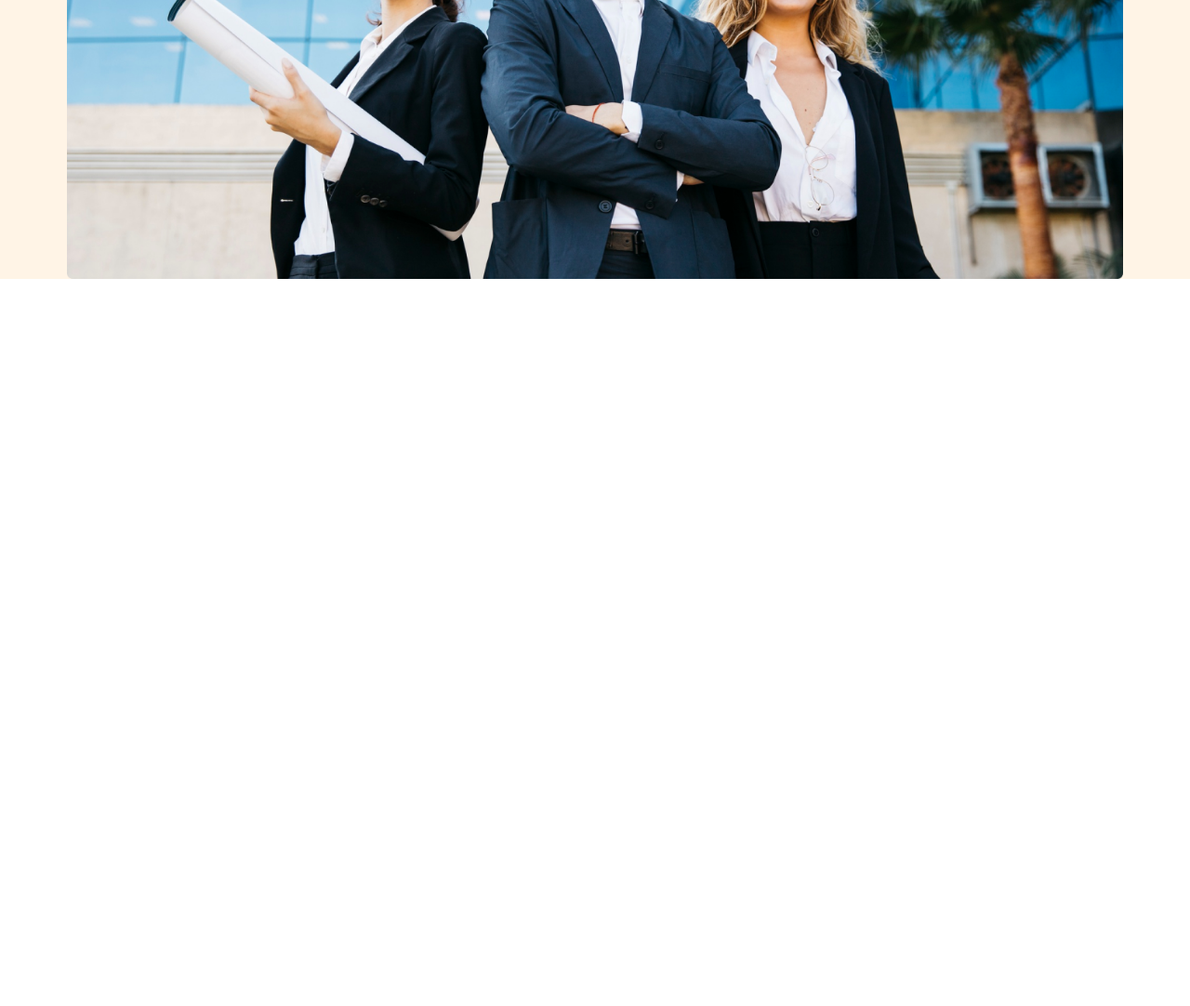
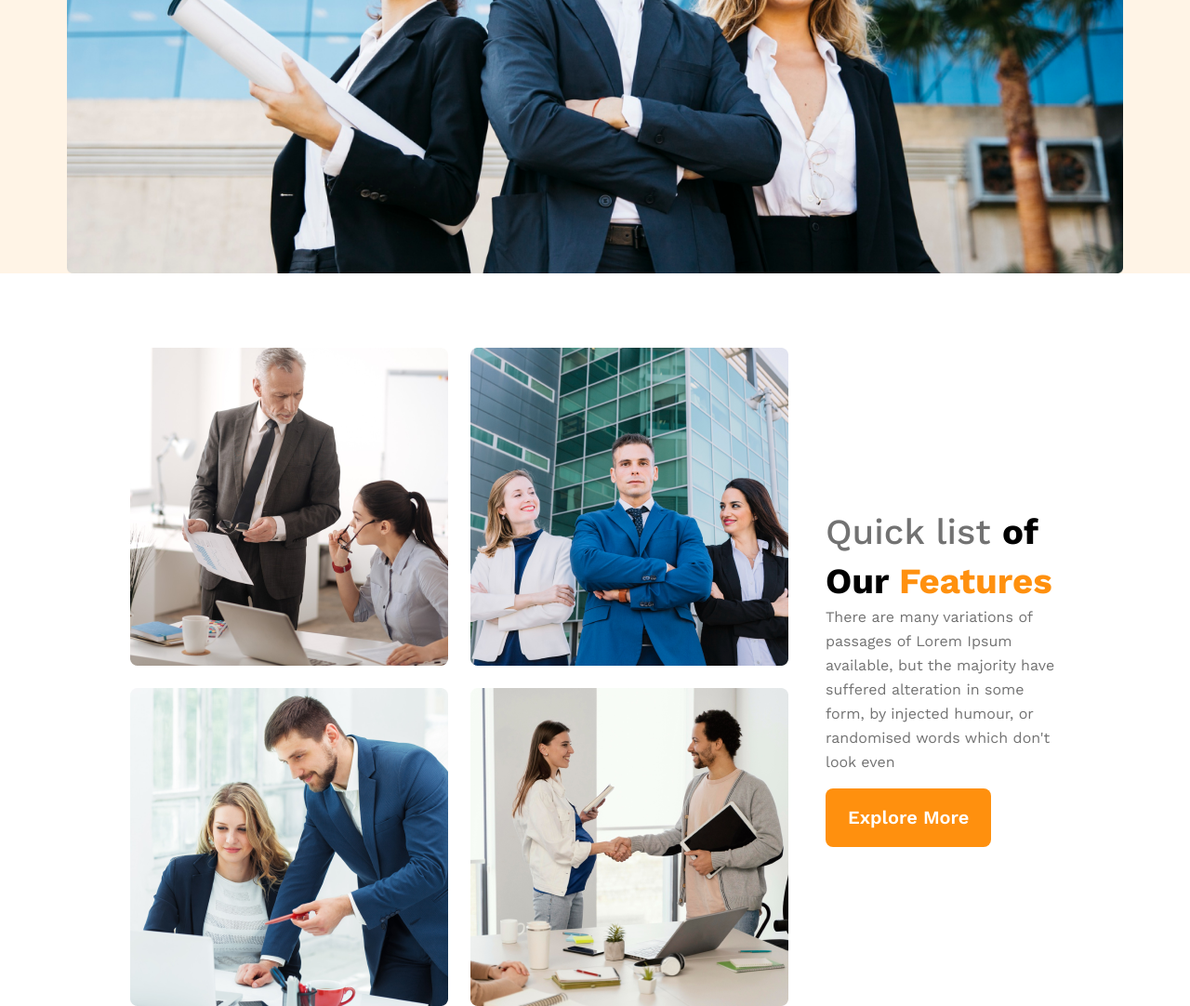
Before and after one commit to codeSmith-006/g3-architect-website-responsive, a plain HTML site: page index.html in a window 1280 px wide. Shown: the part 806-1888 px from the top of the page at 93% size. Before the commit the page ends 1106 px from the top, so only its background shows below. Drawn offline with nearby package versions, Linux system fonts and the light colour scheme.

Commit message:
finished features section with responsive

```diff
--- a/index.html
+++ b/index.html
@@ -29,11 +29,23 @@
             </div>
             <img src="images/banner.png" alt="">
         </div>
-
     </header>
 
     <main>
+        <section class="teams">
+            <div class="team-img-container">
+                <img src="images/team1.png" alt="">
+                <img src="images/team2.png" alt="">
+                <img src="images/team3.png" alt="">
+                <img src="images/team4.png" alt="">
+            </div>
 
+            <div class="features">
+                <h1>Quick list <span class="bold">of Our </span> <span class="org-fet">Features</span></h1>
+                <p>There are many variations of passages of Lorem Ipsum available, but the majority have suffered alteration in some form, by injected humour, or randomised words which don't look even</p>
+                <button>Explore More</button>
+            </div>
+        </section>
     </main>
 
     <footer>
--- a/styles/style.css
+++ b/styles/style.css
@@ -19,7 +19,7 @@ header nav .navbar {
     display: flex;
     justify-content: space-between;
     align-items: center;
-    padding-top: 50px;
+    padding-top: 3rem;
 }
 
 header nav .navbar > p {
@@ -55,7 +55,7 @@ header nav .navbar ul li a {
 header .content {
     max-width: 1136px;
     margin: 0 auto;
-    margin-top: 116px;
+    margin-top: 7rem;
     display: flex;
     flex-direction: column;
     justify-content: center;
@@ -92,6 +92,10 @@ header .content p {
     margin-bottom: 32px;
 }
 
+header .content img {
+    width: 100%;
+}
+
 header .content button {
     all: unset;
     color: rgb(255, 255, 255);
@@ -105,3 +109,95 @@ header .content button {
     background: rgb(255, 144, 14);
     margin-bottom: 50px;
 }
+
+main .teams {
+    max-width: 1000px;
+    margin: 0 auto;
+    margin-top: 80px;
+    display: flex;
+    justify-content: center;
+    align-items: center;
+    gap: 40px;
+}
+
+
+main .teams .team-img-container {
+    display: grid;
+    grid-template-columns: repeat(2, 1fr);
+    grid-template-rows: repeat(2,1fr);
+    gap: 24px;
+}
+
+main .teams .features {
+    max-width: 537px;
+}
+
+main .teams .features h1 {
+    font-family: Work Sans;
+    font-size: 2.4rem;
+    font-weight: 500;
+    line-height: 53px;
+    letter-spacing: 0%;
+    text-align: left;
+    color: rgb(114, 114, 114);
+}
+
+main .teams .features h1 .bold {
+    font-weight: 700;
+    color: black;
+}
+
+main .teams .features h1 .org-fet {
+    font-weight: 700;
+    color: rgb(255, 144, 14);
+}
+
+main .teams .features p {
+    color: rgb(114, 114, 114);
+    font-family: Work Sans;
+    font-size: 1rem;
+    font-weight: 400;
+    line-height: 26px;
+    letter-spacing: 0%;
+    text-align: left;
+}
+
+main .teams .features button {
+    all: unset;
+    color: rgb(255, 255, 255);
+    font-family: Work Sans;
+    font-size: 1.25rem;
+    font-weight: 600;
+    line-height: 23px;
+    letter-spacing: 0%;
+    text-align: center;
+    border-radius: 8px;
+    background: rgb(255, 144, 14);
+    padding: 1.25rem 1.5rem;
+    margin-top: 15px;
+}
+
+
+/* Responsive section */
+
+@media screen and (max-width: 576px) {
+    header nav .navbar {
+        flex-direction: column;
+    }
+
+    main .teams {
+        flex-direction: column;
+    }
+
+    main .teams .team-img-container {
+        grid-template-columns: repeat(1, 1fr);
+    }
+
+    main .teams .features {
+        margin-left: 20px;
+    }
+
+    header .content {
+        margin-top: 3rem;
+    }
+}
```
